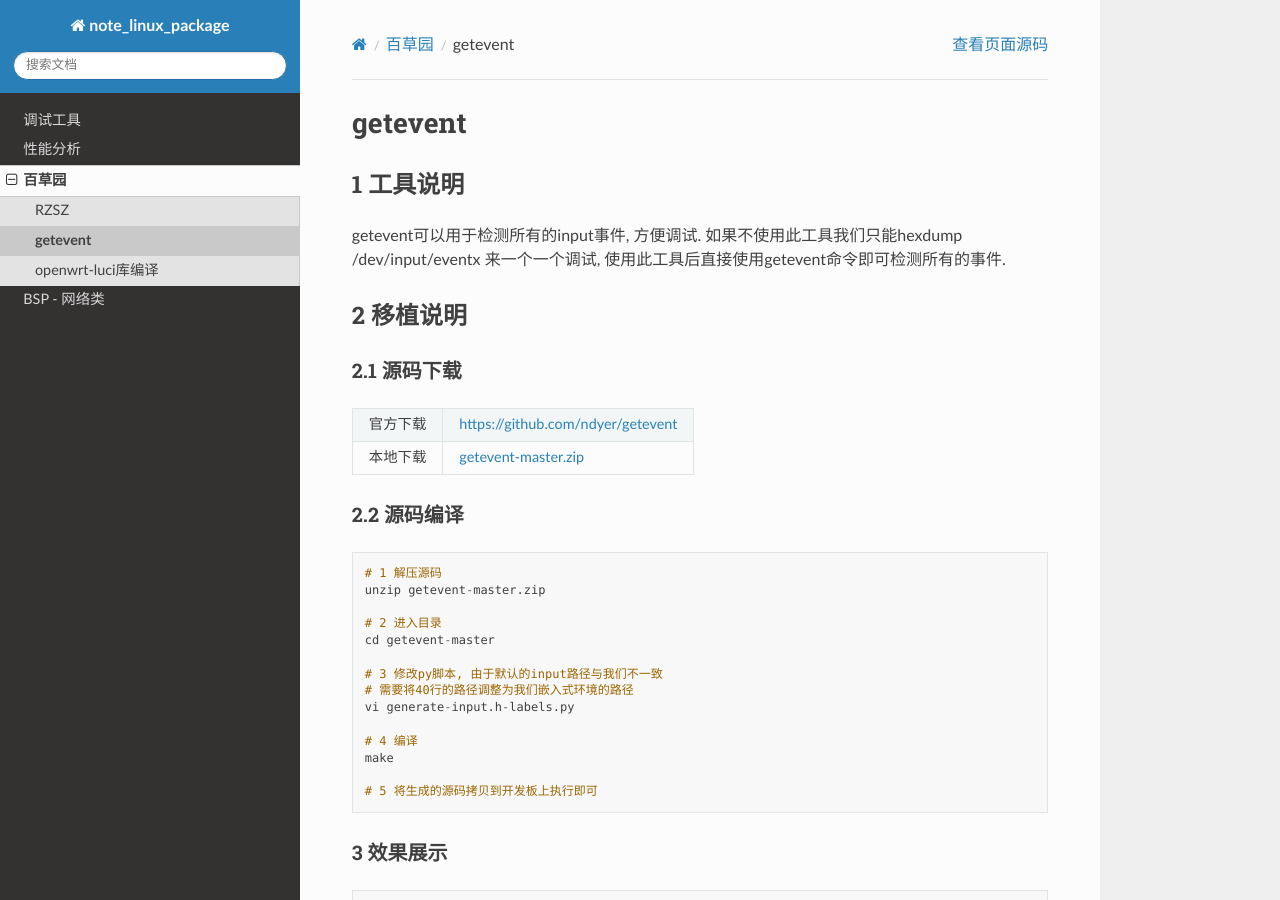
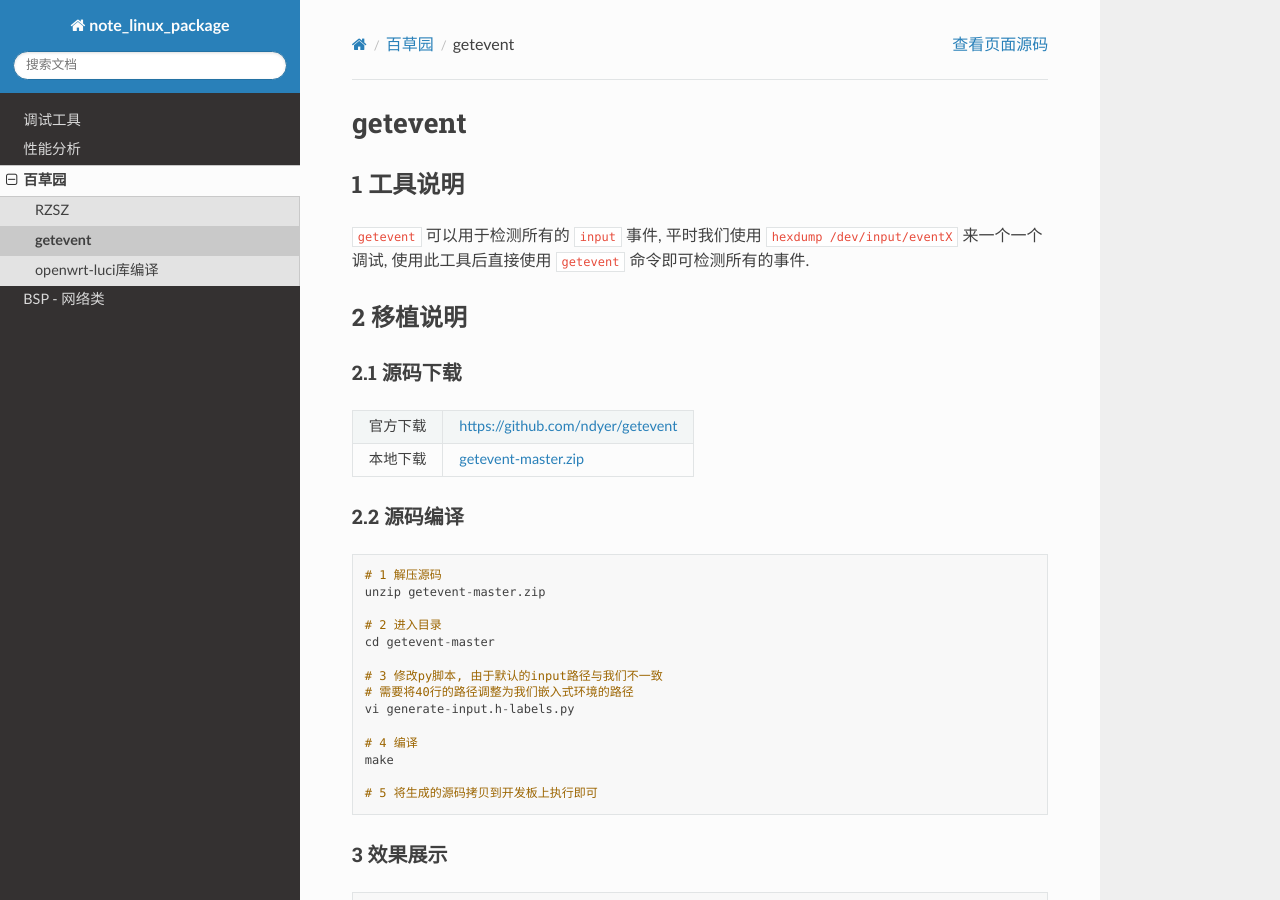
Before and after one commit to lzstudy/note_linux_bsp, a Sphinx documentation site: the page built from source/misc/getevent.rst, in a window 1280 px wide and 900 px high. Built offline with Sphinx 7.4.7 and the Read the Docs theme 2.0.0, drawn with Linux system fonts in a browser that asks for light colours.

Commit message:
feat |> 完善getevent

```diff
--- a/source/misc/getevent.rst
+++ b/source/misc/getevent.rst
@@ -4,8 +4,8 @@ getevent
 1 工具说明
 --------------
 
-getevent可以用于检测所有的input事件, 方便调试. 如果不使用此工具我们只能hexdump /dev/input/eventx
-来一个一个调试, 使用此工具后直接使用getevent命令即可检测所有的事件.
+``getevent`` 可以用于检测所有的 ``input`` 事件, 平时我们使用 ``hexdump /dev/input/eventX``
+来一个一个调试, 使用此工具后直接使用 ``getevent`` 命令即可检测所有的事件.
 
 2 移植说明
 -----------
```
